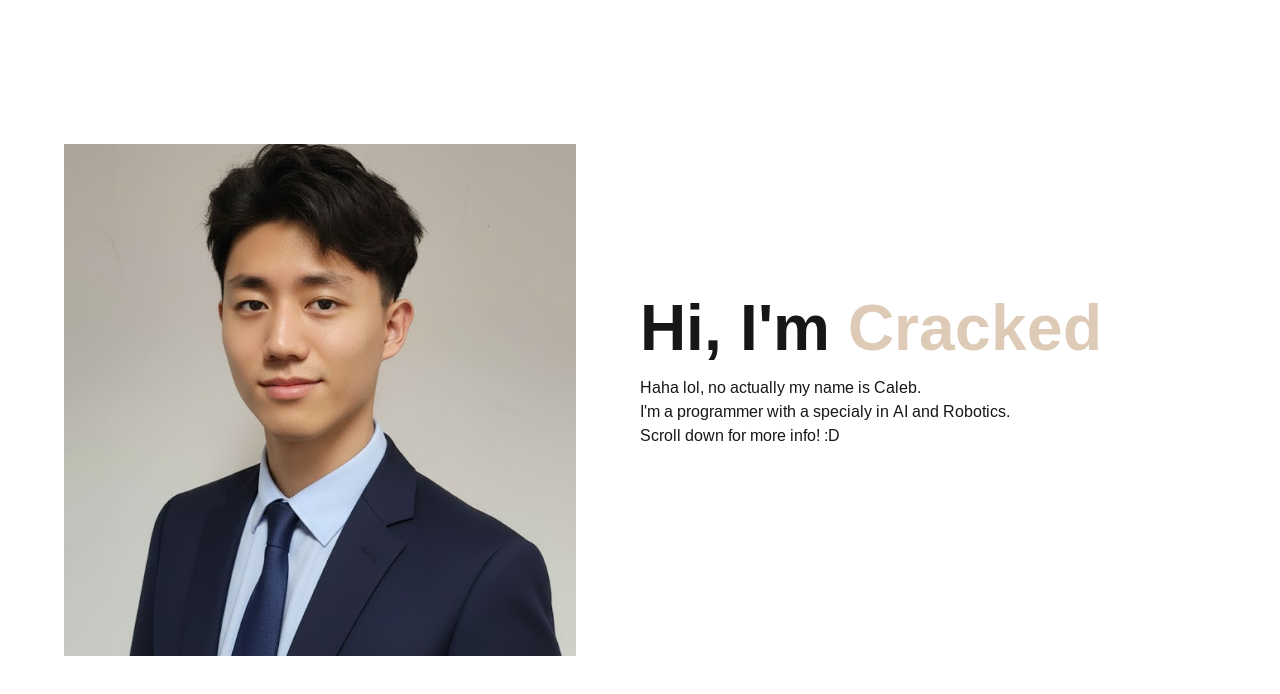
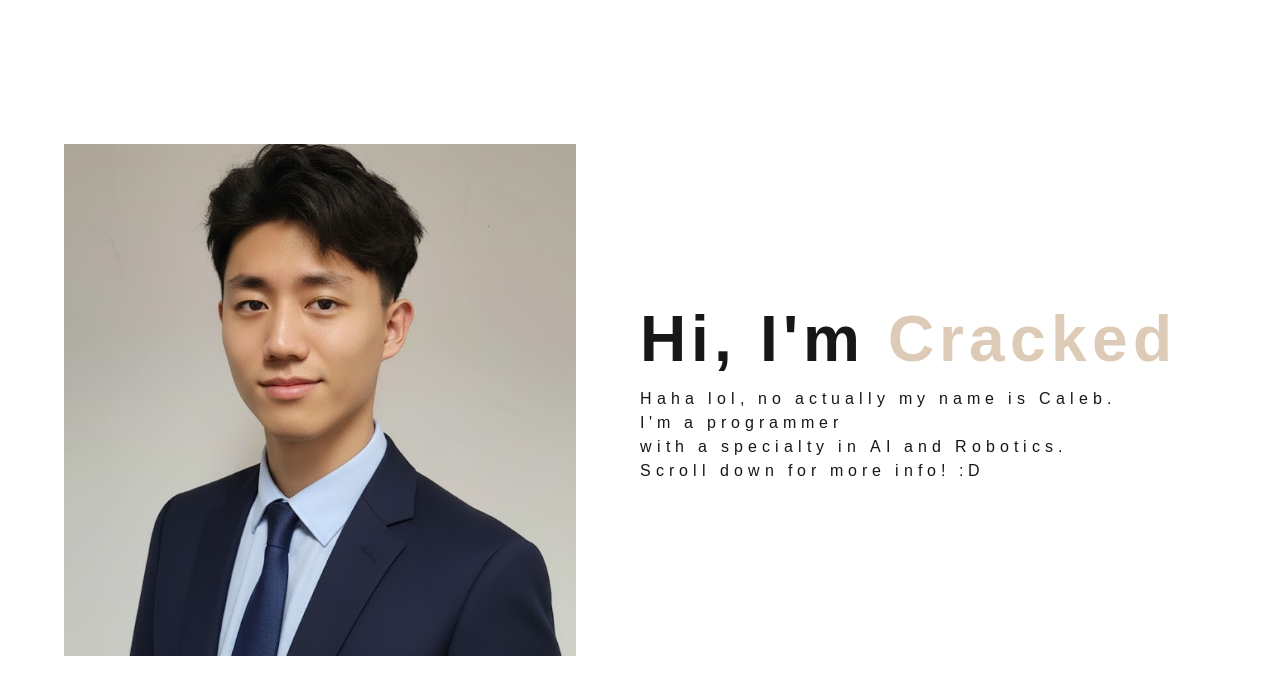
Before and after one commit to mc-rizzy/official-cs-portfolio, a Next.js app: page / in a window 1280 px wide. Shown: the top 694 px of the page. Built offline with nearby package versions, Linux system fonts and the light colour scheme.

Commit message:
fun letters

```diff
--- a/app/components/heroText.tsx
+++ b/app/components/heroText.tsx
@@ -11,13 +11,15 @@ export default function HeroText() {
     const [windowSize, setWindowSize] = useState<{width: number, height: number}>({ width: 0, height: 0 });
     const initialized = useRef(false);
 	const [moveLetters, setMoveLetters] = useState(false);
+	const mouse = useRef({x: 0, y: 0});
     letterRefs.current = [];
 
     const textData = [
         {content: "Hi, I'm ", type: "h1", newLine: false},
         {content: "Cracked", type: "h1", mode: "highlight",  newLine: true},
         {content: "Haha lol, no actually my name is Caleb.", type: "p",  newLine: true},
-        {content: "I'm a programmer with a specialy in AI and Robotics.", type: "p",  newLine: true},
+        {content: "I'm a programmer", type: "p",  newLine: true},
+		{content: "with a specialty in AI and Robotics.", type: "p",  newLine: true},
         {content: "Scroll down for more info! :D", type: "p",  newLine: true},
     ];
 
@@ -40,26 +42,37 @@ export default function HeroText() {
             this.element = element;
         }
 
-        physics(){
+		physics(mouse: {x: number, y: number}) {
 			let dx = this.targetX - this.x;
 			let dy = this.targetY - this.y;
+			let move = 0.05; // Slightly faster for better responsiveness
 
-			let maximum = 10;
-			dx = Math.max(Math.min(dx, maximum), -maximum);
-			dy = Math.max(Math.min(dy, maximum), -maximum);
+			let moveX = dx * move;
+			let moveY = dy * move;
 
-			this.xv += dx * 0.1;
-			this.yv += dy * 0.1;
+			let mouseRepelX = 0;
+			let mouseRepelY = 0;
 
-			this.xv *= 0.8;
-			this.yv *= 0.8;
+			let mdx = this.x - mouse.x;
+			let mdy = this.y - mouse.y;
+			let mDistance = Math.sqrt(mdx * mdx + mdy * mdy);
 
-			this.x += this.xv;
-			this.y += this.yv;
+			const mouseRadius = 100;
+			const mouseForce = 5;
 
-            // this.x = this.targetX;
-            // this.y = this.targetY;
+			if (mDistance < mouseRadius) {
+				let force = (mouseRadius - mDistance) / mouseRadius;
+				mouseRepelX = (mdx / mDistance) * force * mouseForce;
+				mouseRepelY = (mdy / mDistance) * force * mouseForce;
+			}
 
+			this.x += moveX + mouseRepelX;
+			this.y += moveY + mouseRepelY;
+
+			if (Math.abs(dx) < 0.1 && Math.abs(dy) < 0.1 && mDistance > mouseRadius) {
+				this.x = this.targetX;
+				this.y = this.targetY;
+			}
 		}
         update(){
             if(!this.element) return;
@@ -70,7 +83,8 @@ export default function HeroText() {
     useEffect(() => {
 		if(!initialized.current || !moveLetters) return;
         let letterX = windowSize.width/2;
-        let letterY = heroTextRef.current?.getBoundingClientRect().top || 0;
+        // let letterY = heroTextRef.current?.getBoundingClientRect().top || 0;
+		let letterY = windowSize.width*0.33;
         letterY/=2;
 
 		let counter = 0;
@@ -84,7 +98,7 @@ export default function HeroText() {
 				particle.targetX = letterX;
                 particle.targetY = letterY;
 
-                letterX+=particle.element?.offsetWidth || 0;
+                letterX+=(particle.element?.offsetWidth+5) || 0;
                 let letterHeight = particle.element?.offsetHeight || 0;
                 if(letterHeight > lineHeight)
                     lineHeight = letterHeight;
@@ -97,12 +111,30 @@ export default function HeroText() {
             }
         });
 
-        setInterval(function(){
+        let animationFrame: number;
+		const frame = () => {
 			particleRefs.current.forEach((particle) => {
-				particle.physics();
+				particle.physics(mouse.current);
 				particle.update();
 			});
-        },10);
+			animationFrame = requestAnimationFrame(frame);
+		};
+		animationFrame = requestAnimationFrame(frame);
+
+		const handleMouseMove = (event: any) => {
+			if (!heroTextRef.current) return;
+			const rect = heroTextRef.current.getBoundingClientRect();
+
+			mouse.current.x = event.clientX;
+			mouse.current.y = event.clientY - rect.top;
+		};
+
+		window.addEventListener('mousemove', handleMouseMove);
+
+		return () => {
+			cancelAnimationFrame(animationFrame);
+			window.removeEventListener('mousemove', handleMouseMove);
+		};
     },[initialized, moveLetters]);
 
     useEffect(() => {
@@ -146,17 +178,11 @@ export default function HeroText() {
 				return <Tag key={p}>{
 					Array.from(textObj.content).map((letter, i) => {
 						let x = (windowSize.width/2)+(Math.random()*(windowSize.width*0.9)/2);
-						let y = (windowSize.width*0.8/2)/2;
+						let y = (windowSize.width*0.33);
 
-						// let letterRef;
 						let letterElement = (
 							<span key={i} style={{ left: `${x}px`, top: `${y}px`}} className={`${textObj.mode} newLine fade-in-hidden`}
-							ref={(el) => {
-								if (el){
-									// letterRef = el;
-									// particleRefs.current.push(new Particle(x, y, letterRef));
-									letterRefs.current.push(el);
-								}}}
+							ref={(el) => {if (el) letterRefs.current.push(el); }}
 								onTransitionEnd={(e) => {
 									e.currentTarget.classList.remove('fade-in-hidden');
 									e.currentTarget.classList.add('funLetter');
--- a/app/home.css
+++ b/app/home.css
@@ -10,11 +10,9 @@
     grid-template-columns: 1fr 1fr;
 }
 .heroText{
-    /* display: flex;
-    align-items: flex-start;
-    width: 100%;
-    flex-wrap: wrap;
-    align-items: baseline; */
+    position: static;
+    width:100%;
+    height: 100%;
 }
 
 .heroText span{
```
Lines whose indentation alone changed are shown as unchanged.
